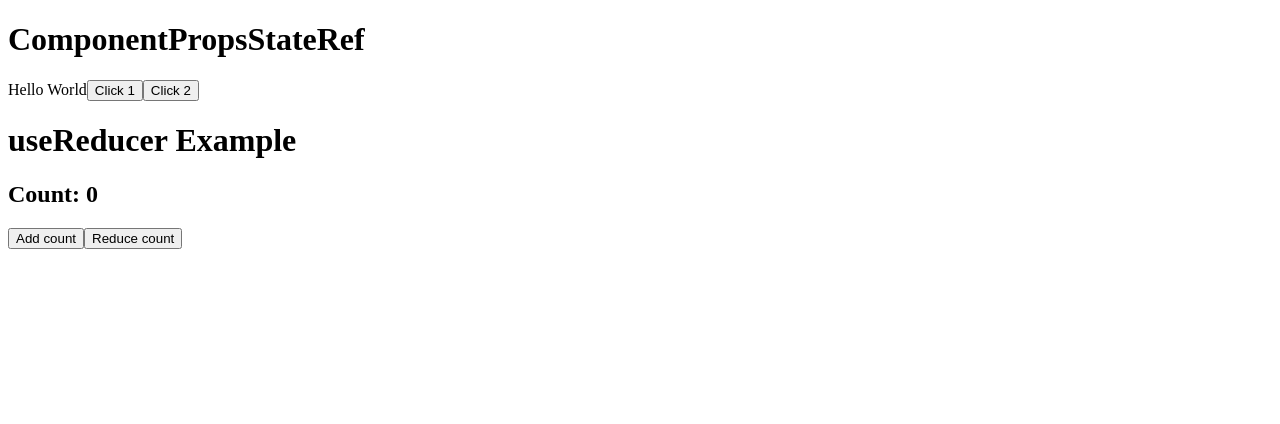
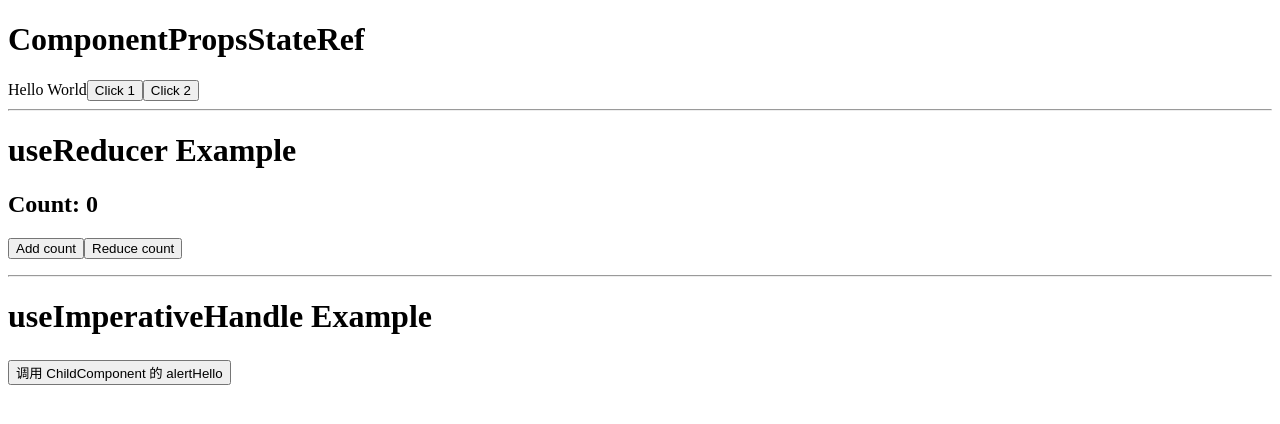
Before and after one commit to LiangNiang/react-ts-cheatsheet, a React (Vite) app: page / in a window 1280 px wide. Shown: the top 424 px of the page. Built offline with nearby package versions, Linux system fonts and the light colour scheme.

Commit message:
:sparkles: 增加了 useImperativeHandle 的例子

```diff
--- a/src/main.tsx
+++ b/src/main.tsx
@@ -1,12 +1,16 @@
 import React from 'react'
 import ReactDOM from 'react-dom/client'
 import ComponentPropsStateRef from './component-props-state-ref'
+import UseImperativeHandleExample from './useImperativeHandle'
 import UseReducerExample from './useReducer'
 
 ReactDOM.createRoot(document.getElementById('root') as HTMLElement).render(
   <React.StrictMode>
     {/* @ts-ignore */}
     <ComponentPropsStateRef />
+    <hr />
     <UseReducerExample />
+    <hr />
+    <UseImperativeHandleExample />
   </React.StrictMode>
 )
--- /dev/null
+++ b/src/useImperativeHandle.tsx
@@ -0,0 +1,36 @@
+import { forwardRef, useImperativeHandle, useRef } from 'react'
+
+const UseImperativeHandleExample = () => {
+  const childRef = useRef<ChildComponentHandle>(null)
+
+  return (
+    <div>
+      <h1>useImperativeHandle Example</h1>
+      <h2>
+        <button onClick={() => childRef.current?.alertHello()}>调用 ChildComponent 的 alertHello</button>
+      </h2>
+      <ChildComponent ref={childRef} />
+    </div>
+  )
+}
+
+
+type ChildComponentHandle = {
+  alertHello: () => void
+}
+
+type ChildComponentProps = Record<string, unknown>
+
+const ChildComponent = forwardRef<ChildComponentHandle, ChildComponentProps>((props, ref) => {
+  useImperativeHandle(ref, () => ({
+    alertHello: () => {
+      alert('hello')
+    }
+  }))
+
+  return null
+})
+/** 加上 displayName 在调试工具里面可以显示组件名 */
+ChildComponent.displayName = 'ChildComponent'
+
+export default UseImperativeHandleExample
```
